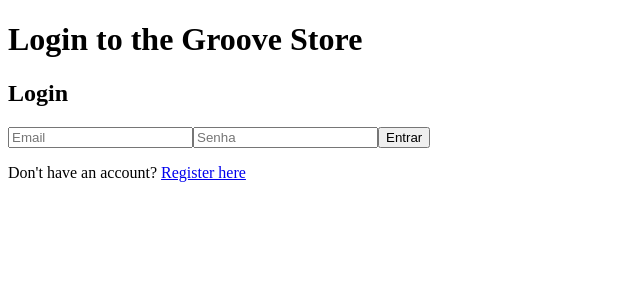
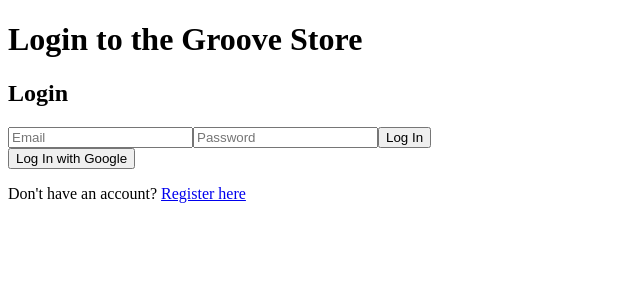
Before and after one commit to KelvynGiller/Groove-Store, a React (Create React App) app in the folder frontend/: page /login in a window 1280 px wide. Shown: the top 300 px of the page, without its empty margins (0-640 px from the left). Built offline with nearby package versions, Linux system fonts and the light colour scheme; no server answers.

Commit message:
added login with google

```diff
--- a/frontend/src/components/Auth/LoginForm.jsx
+++ b/frontend/src/components/Auth/LoginForm.jsx
@@ -1,6 +1,6 @@
 import React, { useState } from "react";
-import { login } from "../../services/authService";
 import { useNavigate } from "react-router-dom";
+import { getAuth, signInWithEmailAndPassword, GoogleAuthProvider, signInWithPopup } from "firebase/auth";
 
 const LoginForm = () => {
   const [email, setEmail] = useState("");
@@ -8,15 +8,27 @@ const LoginForm = () => {
   const navigate = useNavigate();
 
   const handleLogin = async () => {
+    const auth = getAuth();
     try {
-      const user = await login(email, password);
-      if (user) {
-        alert("Login realizado com sucesso!");
-        navigate("/dashboard");
-      }
+      await signInWithEmailAndPassword(auth, email, password);
+      alert("Login successful!");
+      navigate("/dashboard");
     } catch (error) {
-      alert("Erro ao fazer login. Verifique suas credenciais.");
-      console.error("Erro no login:", error);
+      alert("Error during login. Please check your credentials.");
+      console.error("Login error:", error);
+    }
+  };
+
+  const handleGoogleLogin = async () => {
+    const auth = getAuth();
+    const provider = new GoogleAuthProvider();
+    try {
+      await signInWithPopup(auth, provider);
+      alert("Google login successful!");
+      navigate("/dashboard");
+    } catch (error) {
+      alert("Error during Google login.");
+      console.error("Google login error:", error);
     }
   };
 
@@ -31,11 +43,15 @@ const LoginForm = () => {
       />
       <input
         type="password"
-        placeholder="Senha"
+        placeholder="Password"
         value={password}
         onChange={(e) => setPassword(e.target.value)}
       />
-      <button onClick={handleLogin}>Entrar</button>
+      <button onClick={handleLogin}>Log In</button>
+
+      <div>
+        <button onClick={handleGoogleLogin}>Log In with Google</button>
+      </div>
     </div>
   );
 };
```
